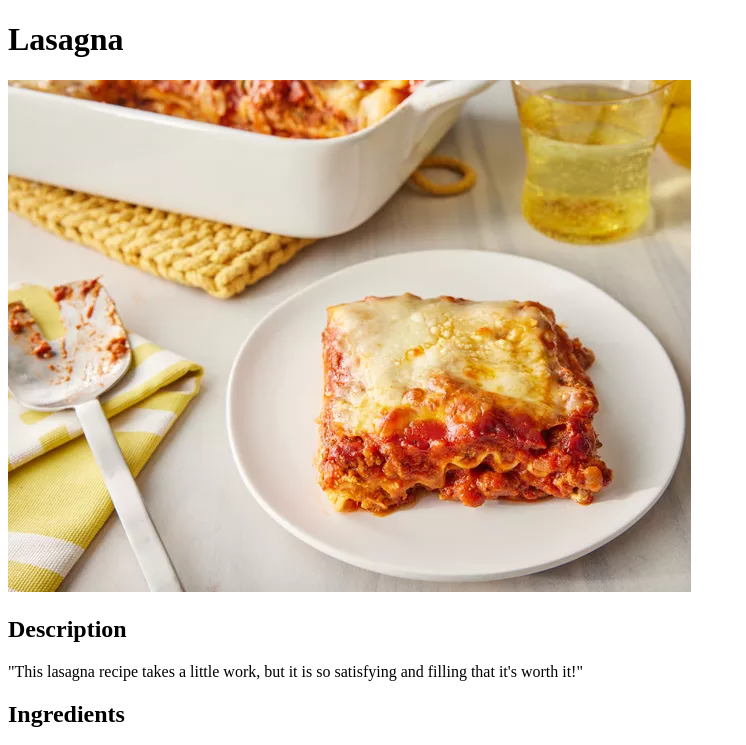
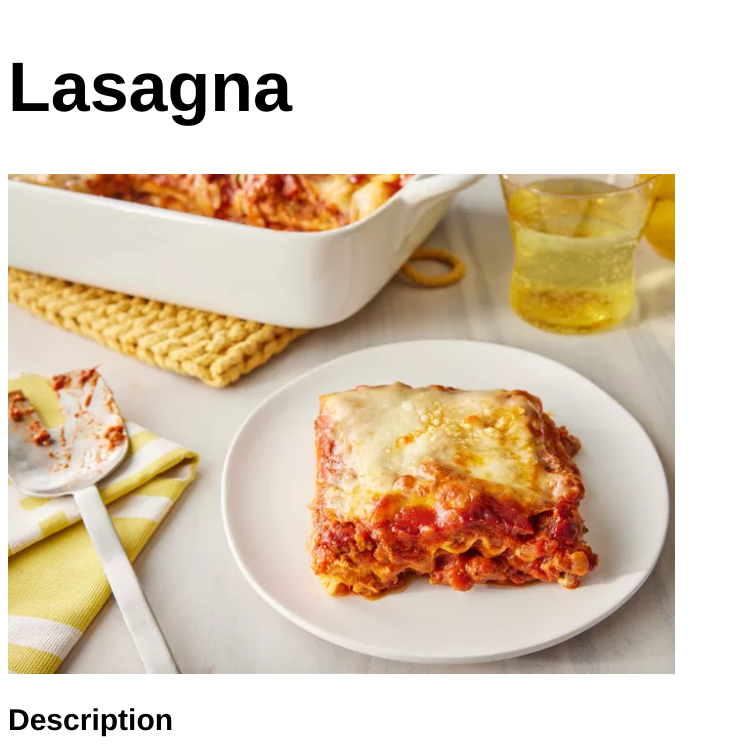
Before and after one commit to gogopxmo/odin-recipes, a plain HTML site: page recipes/lasagna.html in a window 1280 px wide. Shown: the top 745 px of the page, without its empty margins (0-746 px from the left). Drawn offline with Linux system fonts and the light colour scheme.

Commit message:
Add basic CSS code to all pages

```diff
--- a/recipes/lasagna.html
+++ b/recipes/lasagna.html
@@ -3,6 +3,7 @@
     <head>
         <meta charset="utf-8">
         <title>Lasagna</title>
+        <link rel="stylesheet" href="../style.css">
     </head>
     <body>
         <h1>Lasagna</h1>
--- /dev/null
+++ b/style.css
@@ -0,0 +1,16 @@
+* {
+    font-family: Helvetica, sans-serif;
+}
+
+h1 {
+    font-size: 70px;
+}
+
+h2 {
+    font-size: 30px;
+}
+
+img {
+    position: static;
+    height: 500px;
+  }
```
Also changed, not shown: index.html (+1 -0 lines), recipes/scones.html (+1 -0 lines), recipes/simple-syrup.html (+1 -0 lines).
